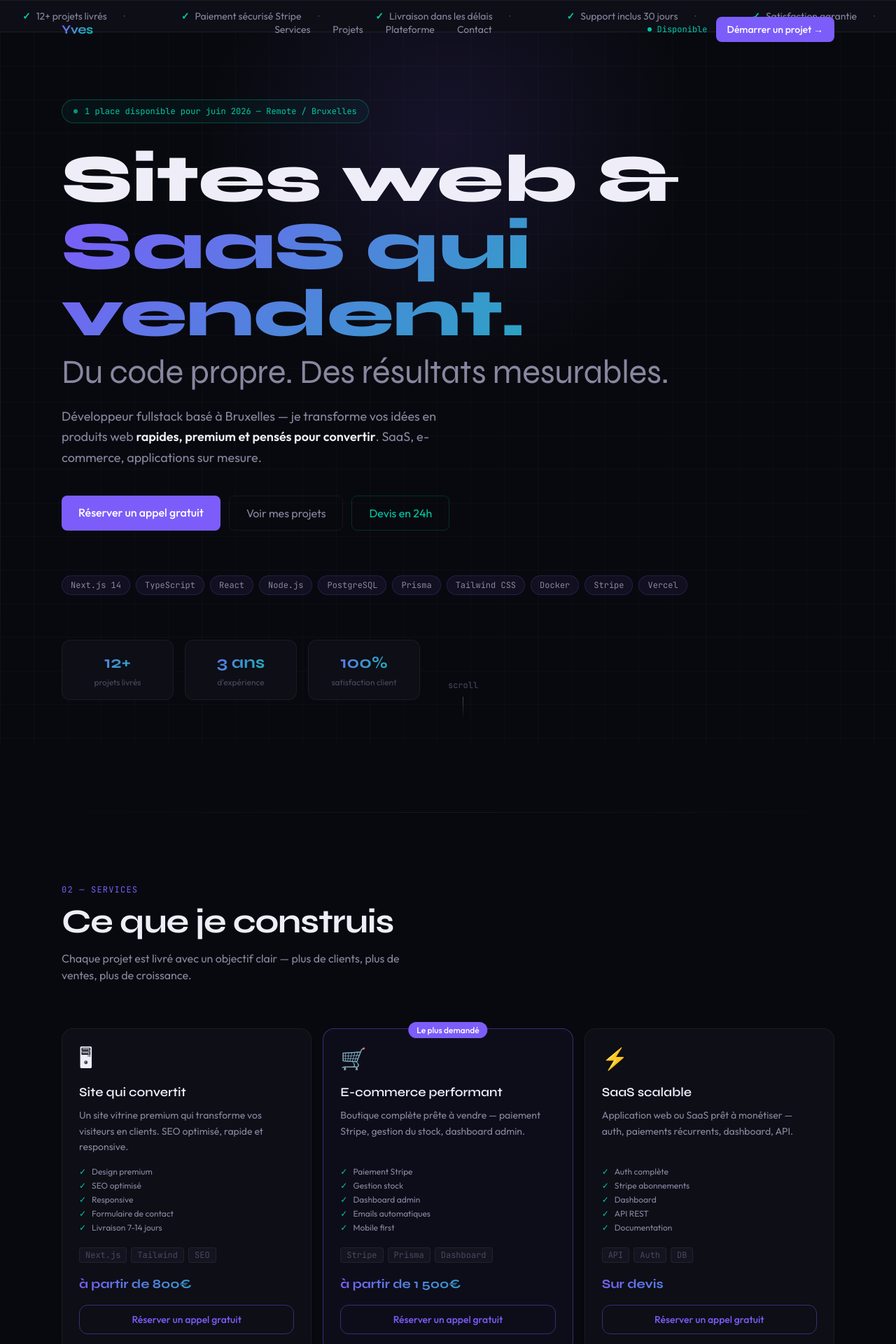
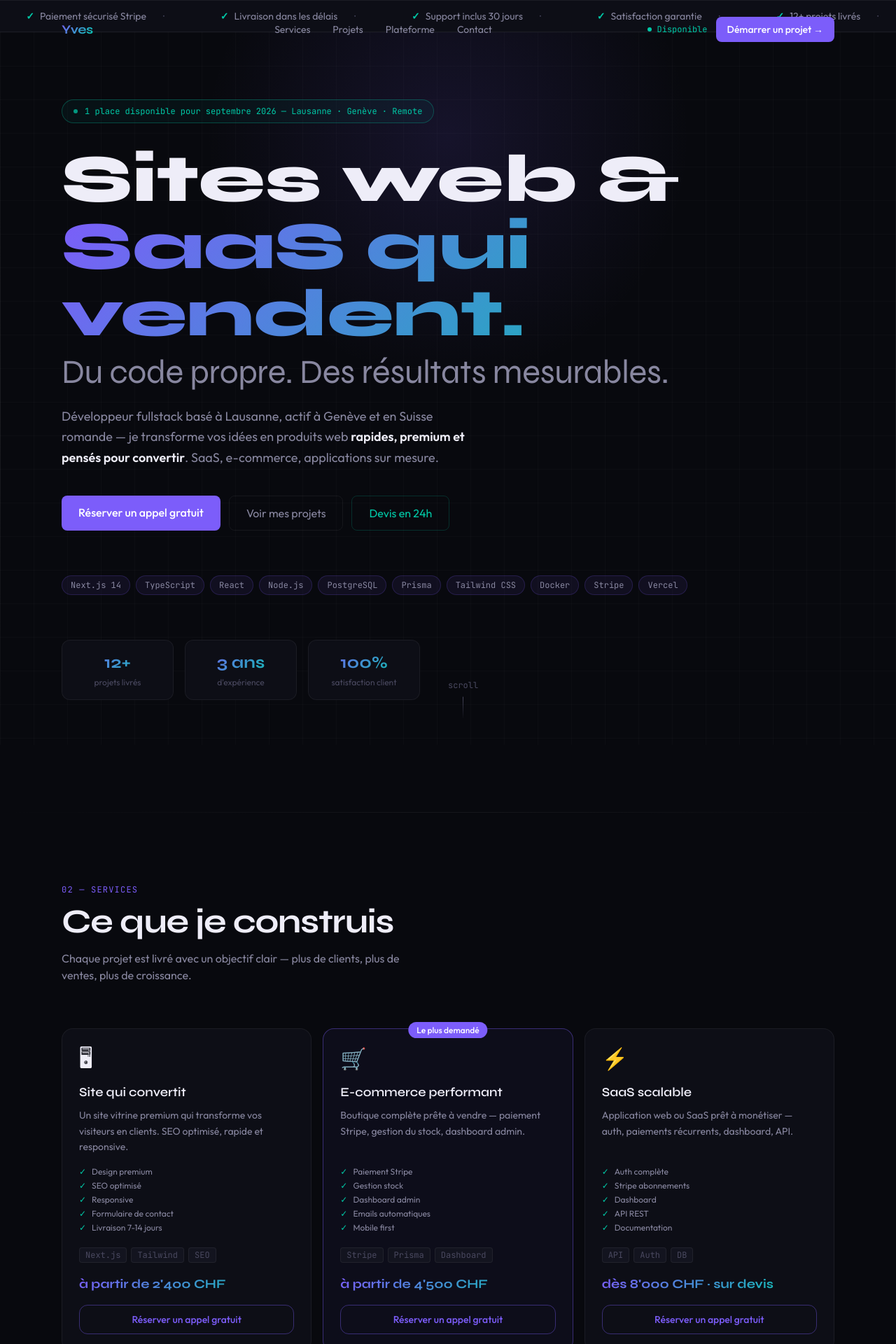
Before and after one commit to yvesnet9/yvescodes, a Next.js app: page / in a window 1280 px wide. Shown: the top 1920 px of the page at 70% size. Built offline with nearby package versions, Linux system fonts and the light colour scheme.

Commit message:
feat: localisation Lausanne-Geneve + prix CHF

```diff
--- a/src/app/globals.css
+++ b/src/app/globals.css
@@ -84,3 +84,8 @@ body {
   height: 1px;
   background: linear-gradient(90deg, transparent, rgba(255,255,255,0.06), transparent);
 }
+
+@keyframes scroll {
+  0% { transform: translateX(0); }
+  100% { transform: translateX(-50%); }
+}
--- a/src/app/layout.tsx
+++ b/src/app/layout.tsx
@@ -7,24 +7,24 @@ const outfit = Outfit({ subsets: ["latin"], weight: ["300","400","500","600"], v
 const jetbrains = JetBrains_Mono({ subsets: ["latin"], weight: ["400","500"], variable: "--font-jetbrains", display: "swap" });
 
 export const metadata: Metadata = {
-  title: { default: "Yves — Fullstack Developer & Digital Craftsman", template: "%s | Yves" },
-  description: "Développeur fullstack basé à Bruxelles. Je conçois et développe des sites web, applications SaaS et e-commerce premium sur mesure pour PME et entrepreneurs.",
-  keywords: ["développeur fullstack", "Next.js", "React", "création site web", "Bruxelles", "SaaS", "application web", "portfolio"],
+  title: { default: "Yves — Développeur Fullstack à Lausanne & Genève | Sites web & SaaS", template: "%s | Yves" },
+  description: "Développeur fullstack basé à Lausanne, actif à Genève et en Suisse romande. Je conçois des sites web, applications SaaS et e-commerce premium sur mesure pour PME et indépendants.",
+  keywords: ["développeur Lausanne", "développeur Genève", "création site web Lausanne", "création site web Genève", "développeur fullstack Suisse romande", "SaaS Lausanne", "application web Genève", "Next.js", "React"],
   authors: [{ name: "Yves", url: "https://yvescodes.com" }],
   creator: "Yves — yvescodes",
   metadataBase: new URL("https://yvescodes.com"),
   openGraph: {
     type: "website",
-    locale: "fr_FR",
+    locale: "fr_CH",
     url: "https://yvescodes.com",
-    title: "Yves — Fullstack Developer & Digital Craftsman",
-    description: "Développeur fullstack basé à Bruxelles. Sites web, SaaS et applications sur mesure.",
+    title: "Yves — Développeur Fullstack à Lausanne & Genève",
+    description: "Sites web, SaaS et applications sur mesure. Basé à Lausanne, actif en Suisse romande.",
     siteName: "yvescodes",
   },
   twitter: {
     card: "summary_large_image",
-    title: "Yves — Fullstack Developer",
-    description: "Développeur fullstack basé à Bruxelles. Sites web, SaaS et applications sur mesure.",
+    title: "Yves — Développeur Fullstack à Lausanne & Genève",
+    description: "Sites web, SaaS et applications sur mesure. Basé à Lausanne, actif en Suisse romande.",
     creator: "@yvescodes",
   },
   robots: {
@@ -35,9 +35,34 @@ export const metadata: Metadata = {
 };
 
 export default function RootLayout({ children }: { children: React.ReactNode }) {
+  const jsonLd = {
+    "@context": "https://schema.org",
+    "@type": "ProfessionalService",
+    name: "yvescodes — Yves, Développeur Fullstack",
+    description: "Développeur fullstack : sites web, SaaS et e-commerce premium sur mesure pour PME et indépendants en Suisse romande.",
+    url: "https://yvescodes.com",
+    priceRange: "CHF",
+    address: {
+      "@type": "PostalAddress",
+      addressLocality: "Lausanne",
+      addressRegion: "Vaud",
+      addressCountry: "CH",
+    },
+    areaServed: [
+      { "@type": "City", name: "Lausanne" },
+      { "@type": "City", name: "Genève" },
+      { "@type": "AdministrativeArea", name: "Suisse romande" },
+    ],
+    knowsAbout: ["Next.js", "React", "TypeScript", "SaaS", "E-commerce", "Stripe"],
+    sameAs: ["https://github.com/yvesnet9"],
+  };
+
   return (
     <html lang="fr" className={`${syne.variable} ${outfit.variable} ${jetbrains.variable}`}>
-      <body>{children}</body>
+      <body>
+        <script type="application/ld+json" dangerouslySetInnerHTML={{ __html: JSON.stringify(jsonLd) }} />
+        {children}
+      </body>
     </html>
   );
 }
--- a/src/components/Hero.tsx
+++ b/src/components/Hero.tsx
@@ -24,7 +24,7 @@ export default function Hero() {
       <div className="max-w-6xl mx-auto px-6 relative z-10">
         <div className="stagger-1 inline-flex items-center gap-2.5 px-4 py-2 rounded-full border border-teal/30 bg-teal/5 text-xs text-teal font-mono mb-8">
           <span className="w-1.5 h-1.5 bg-teal rounded-full animate-pulse2" />
-          <span>1 place disponible pour juin 2026 — Remote / Bruxelles</span>
+          <span>1 place disponible pour septembre 2026 — Lausanne · Genève · Remote</span>
         </div>
         <h1 className="stagger-2 font-display font-extrabold leading-[0.95] tracking-tight mb-6">
           <span className="block text-5xl sm:text-6xl lg:text-8xl text-text">Sites web &amp;</span>
@@ -32,7 +32,7 @@ export default function Hero() {
           <span className="block text-3xl sm:text-4xl lg:text-5xl text-text-2 mt-3 font-light">Du code propre. Des résultats mesurables.</span>
         </h1>
         <p className="stagger-3 text-text-2 text-lg max-w-xl leading-relaxed mb-10 font-body">
-          Développeur fullstack basé à Bruxelles — je transforme vos idées en produits web <strong className="text-text">rapides, premium et pensés pour convertir</strong>. SaaS, e-commerce, applications sur mesure.
+          Développeur fullstack basé à Lausanne, actif à Genève et en Suisse romande — je transforme vos idées en produits web <strong className="text-text">rapides, premium et pensés pour convertir</strong>. SaaS, e-commerce, applications sur mesure.
         </p>
         <div className="stagger-4 flex flex-wrap gap-3 mb-16">
           <a href="https://cal.com/yvescodes/30min" target="_blank" rel="noopener noreferrer" className="px-6 py-3 bg-accent hover:bg-accent-dim text-white rounded-lg font-body font-medium transition-all duration-200 hover:scale-[1.02] active:scale-[0.98]">
--- a/src/components/Services.tsx
+++ b/src/components/Services.tsx
@@ -14,7 +14,7 @@ const SERVICES: Service[] = [
     icon: "🖥",
     title: "Site qui convertit",
     desc: "Un site vitrine premium qui transforme vos visiteurs en clients. SEO optimisé, rapide et responsive.",
-    price: "à partir de 800€",
+    price: "à partir de 2'400 CHF ",
     includes: ["Design premium", "SEO optimisé", "Responsive", "Formulaire de contact", "Livraison 7-14 jours"],
     tags: ["Next.js", "Tailwind", "SEO"],
     featured: false,
@@ -24,7 +24,7 @@ const SERVICES: Service[] = [
     icon: "🛒",
     title: "E-commerce performant",
     desc: "Boutique complète prête à vendre — paiement Stripe, gestion du stock, dashboard admin.",
-    price: "à partir de 1 500€",
+    price: "à partir de 4'500 CHF",
     includes: ["Paiement Stripe", "Gestion stock", "Dashboard admin", "Emails automatiques", "Mobile first"],
     tags: ["Stripe", "Prisma", "Dashboard"],
     featured: true,
@@ -34,7 +34,7 @@ const SERVICES: Service[] = [
     icon: "⚡",
     title: "SaaS scalable",
     desc: "Application web ou SaaS prêt à monétiser — auth, paiements récurrents, dashboard, API.",
-    price: "Sur devis",
+    price: "dès 8'000 CHF · sur devis",
     includes: ["Auth complète", "Stripe abonnements", "Dashboard", "API REST", "Documentation"],
     tags: ["API", "Auth", "DB"],
     featured: false,
@@ -44,7 +44,7 @@ const SERVICES: Service[] = [
     icon: "🔄",
     title: "Refonte conversion",
     desc: "Modernisation de votre site — nouveau design, stack optimisé et performances boostées.",
-    price: "à partir de 600€",
+    price: "à partir de 1'800 CHF",
     includes: ["Audit gratuit", "Nouveau design", "Performance +", "SEO migré", "Formation incluse"],
     tags: ["Migration", "Perf", "UX"],
     featured: false,
```
